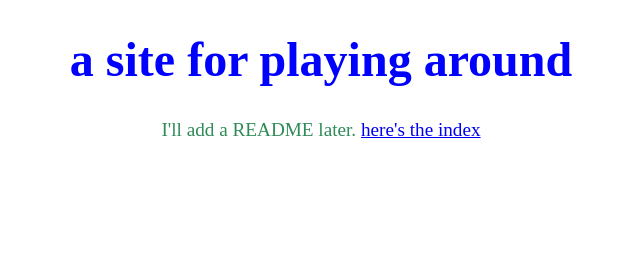
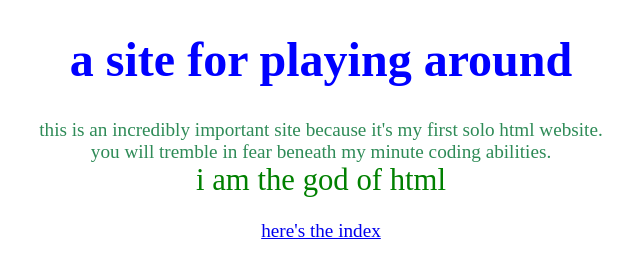
Before and after one commit to FwedwicDedwick/fuzzy-rotary-phone, a plain HTML site: page README.html in a window 1280 px wide. Shown: the whole page, without its empty margins (319-959 px from the left). Drawn offline with Linux system fonts and the light colour scheme.

Commit message:
Update README.html

```diff
--- a/README.html
+++ b/README.html
@@ -17,6 +17,12 @@ font-size: 120%;
 text-align: center;
 }
 
+ f {
+color: green;
+font-size: 160%;
+text-align: center;
+}
+
 </style>
 </head>
 <body>
@@ -26,9 +32,10 @@ text-align: center;
 </h1>
 
 <p>
- I'll add a README later.
-
- <a href="https://fwedwicdedwick.github.io/fuzzy-rotary-phone/index.html">here's the index</a>
+this is an incredibly important site because it's my first solo html website.  <br />
+you will tremble in fear beneath my minute coding abilities. <br />
+  <f>i am the god of html</f><br />
+<br /> <a href="https://fwedwicdedwick.github.io/fuzzy-rotary-phone/index.html">here's the index</a>
 
 </p>
 </body>
```
